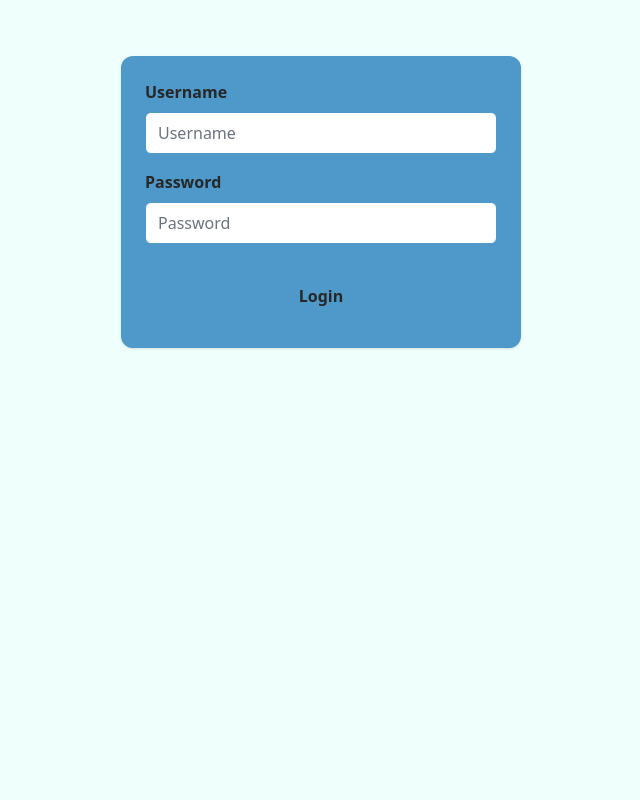
After one commit to GianlucaTurra/JazzIT, a Django app: page /login/ in a window 1280 px wide. The commit adds this page. Shown: the whole page, without its empty margins (319-959 px from the left). Run offline with Django 5.2, Linux system fonts and the light colour scheme; some libraries are stand-ins or nearby versions.

Commit message:
Basic Styling

```diff
--- a/jazz_it/core/forms.py
+++ b/jazz_it/core/forms.py
@@ -2,7 +2,7 @@ from django.contrib.auth.forms import AuthenticationForm
 from django import forms
 
 
-INPUT_CLASSES = ''
+INPUT_CLASSES = 'border border-extra text-secondary rounded-md block w-full'
 
 
 class LoginForm(AuthenticationForm):
--- a/jazz_it/core/templates/core/base.html
+++ b/jazz_it/core/templates/core/base.html
@@ -1,17 +1,19 @@
 {% load static tailwind_tags %}
 <!DOCTYPE html>
-<html lang="en" id="main" data-theme="dark">
+<html lang="en" id="main">
 <head>
     <meta charset="UTF-8">
     <meta name="viewport" content="width=device-width, initial-scale=1.0">
     <title>Jazz It!</title>
+    <link rel="stylesheet" href="https://fonts.googleapis.com/css2?family=Material+Symbols+Sharp"/>
+    <link rel="stylesheet" href="{% static "css/input_boxes.css" %}">
     {% tailwind_css %}
     {% load static %}
     <script src="{% static 'js/htmx.min.js' %}" defer></script>
     <script src="{% static 'js/theme_switch.js' %}" defer></script>
+    {% block extra %}{% endblock extra %}
 </head>
-<body class="bg-main text-highlight">
-    <button id="theme-toggle" onClick="changeTheme()">Switch</button>
+<body class="bg-main text-highlight font-sans">
     {% block content %}{% endblock content %}
 </body>
 </html>
--- a/jazz_it/core/templates/core/home.html
+++ b/jazz_it/core/templates/core/home.html
@@ -1,4 +1,4 @@
 {% extends "core/base.html" %}
 {% block content %}
-
+    {% include "core/top_navigation.html" %}
 {% endblock content %}
--- /dev/null
+++ b/jazz_it/core/templates/core/login.html
@@ -0,0 +1,24 @@
+{% extends "core/base.html" %}
+
+{% block content %}
+<div class="px-6 py-8 flex flex-col items-center justify-normal md:h-screen mx-auto">
+    <div class="p-6 space-y-4 w-full md:mt-0 sm:max-w-md">
+        <form action="/login/" method="post" class="shadow rounded-xl px-6 pt-6 pb-8 mb-4 bg-extra">
+            {% csrf_token %}
+            <div class="mb-4">
+                <label for="username" class="block text-m font-semibold mb-2">Username</label>
+                <!--INPUT-->
+                {{ form.username }}
+            </div>
+            <div class="mb-4">
+                <label for="password" class="block text-m font-semibold mb-2">Password</label>
+                <!--INPUT-->
+                {{ form.password }}
+            </div>
+            <div class="flex items-center mt-2">
+                <button class="w-full px-4 py-2 mt-4 rounded-xl text-slate-50 text-m font-semibold">Login</button>
+            </div>
+        </form>
+    </div>
+</div>
+{% endblock content %}
--- /dev/null
+++ b/jazz_it/static/css/input_boxes.css
@@ -0,0 +1,8 @@
+input, input:focus{
+    border-width: 0px;
+    outline:0; /* I have also tried outline:none */
+    -webkit-appearance:none;
+    box-shadow: none;
+    -moz-box-shadow: none;
+    -webkit-box-shadow: none;
+}
--- a/jazz_it/theme/static/css/dist/styles.css
+++ b/jazz_it/theme/static/css/dist/styles.css
@@ -642,17 +642,17 @@ select {
 }
 
 html[data-theme="light"] {
-  --color-main: #F4F9F9;
-  --color-secondary: #CCF2F4;
-  --color-extra: #A4EBF3;
-  --color-highlight: #5c5c5c;
+  --color-main: #EFFFFB;
+  --color-secondary: #50D890;
+  --color-extra: #4F98CA;
+  --color-highlight: #272727;
 }
 
 html[data-theme="dark"] {
-  --color-main: #331d2c;
-  --color-secondary: #3F2E3E;
-  --color-extra: #A78295;
-  --color-highlight: #EFE1D1;
+  --color-main: #272727;
+  --color-secondary: #50D890;
+  --color-extra: #4F98CA;
+  --color-highlight: #EFFFFB;
 }
 
 *, ::before, ::after {
@@ -806,6 +806,30 @@ html[data-theme="dark"] {
   margin-right: auto;
 }
 
+.mb-2 {
+  margin-bottom: 0.5rem;
+}
+
+.mb-4 {
+  margin-bottom: 1rem;
+}
+
+.mr-2 {
+  margin-right: 0.5rem;
+}
+
+.mt-1 {
+  margin-top: 0.25rem;
+}
+
+.mt-2 {
+  margin-top: 0.5rem;
+}
+
+.mt-4 {
+  margin-top: 1rem;
+}
+
 .block {
   display: block;
 }
@@ -814,29 +838,152 @@ html[data-theme="dark"] {
   display: flex;
 }
 
+.h-12 {
+  height: 3rem;
+}
+
 .h-screen {
   height: 100vh;
+}
+
+.w-0 {
+  width: 0px;
+}
+
+.w-full {
+  width: 100%;
+}
+
+.cursor-pointer {
+  cursor: pointer;
+}
+
+.flex-row {
+  flex-direction: row;
+}
+
+.flex-col {
+  flex-direction: column;
 }
 
 .items-center {
   align-items: center;
 }
 
+.justify-normal {
+  justify-content: normal;
+}
+
 .justify-center {
   justify-content: center;
+}
+
+.justify-between {
+  justify-content: space-between;
+}
+
+.space-y-4 > :not([hidden]) ~ :not([hidden]) {
+  --tw-space-y-reverse: 0;
+  margin-top: calc(1rem * calc(1 - var(--tw-space-y-reverse)));
+  margin-bottom: calc(1rem * var(--tw-space-y-reverse));
+}
+
+.rounded-3xl {
+  border-radius: 1.5rem;
+}
+
+.rounded-md {
+  border-radius: 0.375rem;
+}
+
+.rounded-xl {
+  border-radius: 0.75rem;
+}
+
+.border {
+  border-width: 1px;
+}
+
+.border-none {
+  border-style: none;
+}
+
+.border-extra {
+  border-color: var(--color-extra);
+}
+
+.bg-extra {
+  background-color: var(--color-extra);
 }
 
 .bg-main {
   background-color: var(--color-main);
 }
 
+.p-0 {
+  padding: 0px;
+}
+
+.p-2 {
+  padding: 0.5rem;
+}
+
+.p-6 {
+  padding: 1.5rem;
+}
+
+.px-4 {
+  padding-left: 1rem;
+  padding-right: 1rem;
+}
+
+.px-6 {
+  padding-left: 1.5rem;
+  padding-right: 1.5rem;
+}
+
+.py-2 {
+  padding-top: 0.5rem;
+  padding-bottom: 0.5rem;
+}
+
+.py-8 {
+  padding-top: 2rem;
+  padding-bottom: 2rem;
+}
+
+.pb-8 {
+  padding-bottom: 2rem;
+}
+
+.pt-6 {
+  padding-top: 1.5rem;
+}
+
+.align-bottom {
+  vertical-align: bottom;
+}
+
+.font-sans {
+  font-family: ui-sans-serif, system-ui, sans-serif, "Apple Color Emoji", "Segoe UI Emoji", "Segoe UI Symbol", "Noto Color Emoji";
+}
+
 .font-serif {
   font-family: ui-serif, Georgia, Cambria, "Times New Roman", Times, serif;
+}
+
+.text-2xl {
+  font-size: 1.5rem;
+  line-height: 2rem;
 }
 
 .text-5xl {
   font-size: 3rem;
   line-height: 1;
+}
+
+.font-semibold {
+  font-weight: 600;
 }
 
 .leading-normal {
@@ -847,6 +994,62 @@ html[data-theme="dark"] {
   letter-spacing: 0em;
 }
 
+.text-extra {
+  color: var(--color-extra);
+}
+
 .text-highlight {
   color: var(--color-highlight);
 }
+
+.text-main {
+  color: var(--color-main);
+}
+
+.text-secondary {
+  color: var(--color-secondary);
+}
+
+.shadow {
+  --tw-shadow: 0 1px 3px 0 rgb(0 0 0 / 0.1), 0 1px 2px -1px rgb(0 0 0 / 0.1);
+  --tw-shadow-colored: 0 1px 3px 0 var(--tw-shadow-color), 0 1px 2px -1px var(--tw-shadow-color);
+  box-shadow: var(--tw-ring-offset-shadow, 0 0 #0000), var(--tw-ring-shadow, 0 0 #0000), var(--tw-shadow);
+}
+
+.shadow-xl {
+  --tw-shadow: 0 20px 25px -5px rgb(0 0 0 / 0.1), 0 8px 10px -6px rgb(0 0 0 / 0.1);
+  --tw-shadow-colored: 0 20px 25px -5px var(--tw-shadow-color), 0 8px 10px -6px var(--tw-shadow-color);
+  box-shadow: var(--tw-ring-offset-shadow, 0 0 #0000), var(--tw-ring-shadow, 0 0 #0000), var(--tw-shadow);
+}
+
+.duration-700 {
+  transition-duration: 700ms;
+}
+
+.placeholder\:text-main::-moz-placeholder {
+  color: var(--color-main);
+}
+
+.placeholder\:text-main::placeholder {
+  color: var(--color-main);
+}
+
+.group:hover .group-hover\:w-96 {
+  width: 24rem;
+}
+
+@media (min-width: 640px) {
+  .sm\:max-w-md {
+    max-width: 28rem;
+  }
+}
+
+@media (min-width: 768px) {
+  .md\:mt-0 {
+    margin-top: 0px;
+  }
+
+  .md\:h-screen {
+    height: 100vh;
+  }
+}
--- a/jazz_it/theme/static_src/tailwind.config.js
+++ b/jazz_it/theme/static_src/tailwind.config.js
@@ -40,7 +40,7 @@ module.exports = {
      * Python: If you use Tailwind CSS classes in Python, uncomment the following line
      * and make sure the pattern below matches your project structure.
      */
-    '../../**/**/*.py'
+    '../../**/*.py'
   ],
   theme: {
     colors: {
```
Also changed, not shown: jazz_it/core/templates/core/top_navigation.html (added, +20 -0 lines), jazz_it/theme/static_src/src/styles.css (+8 -8 lines).
